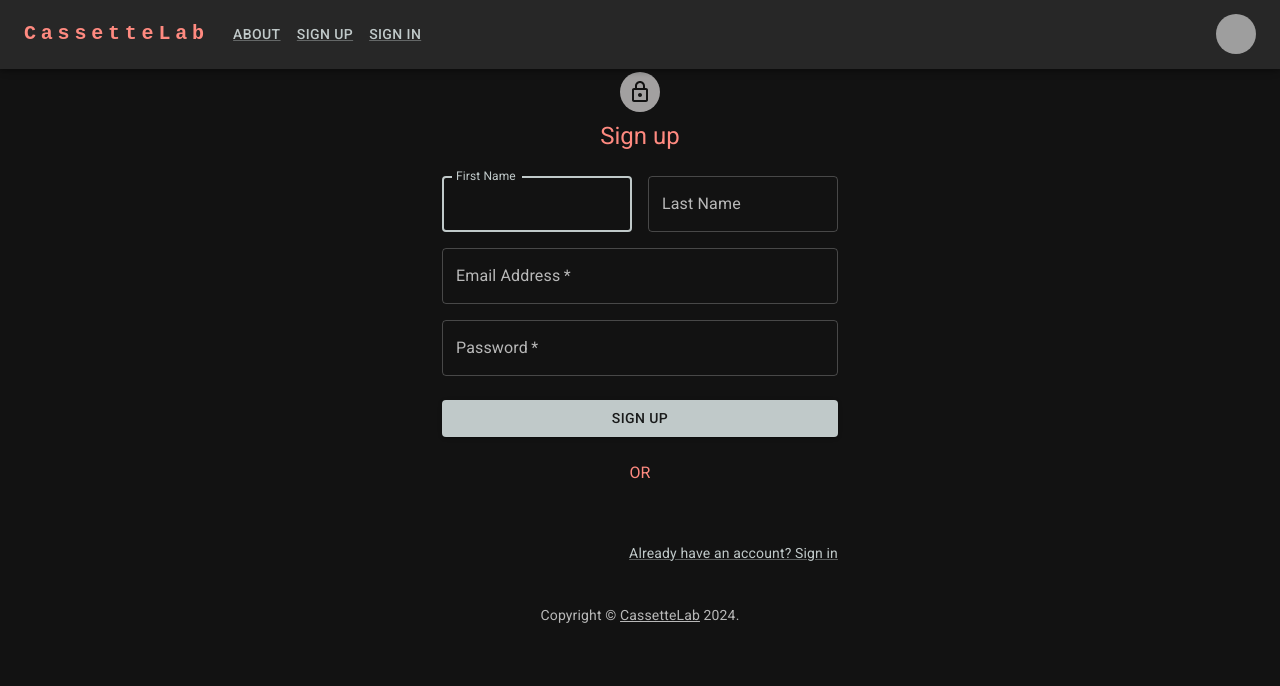
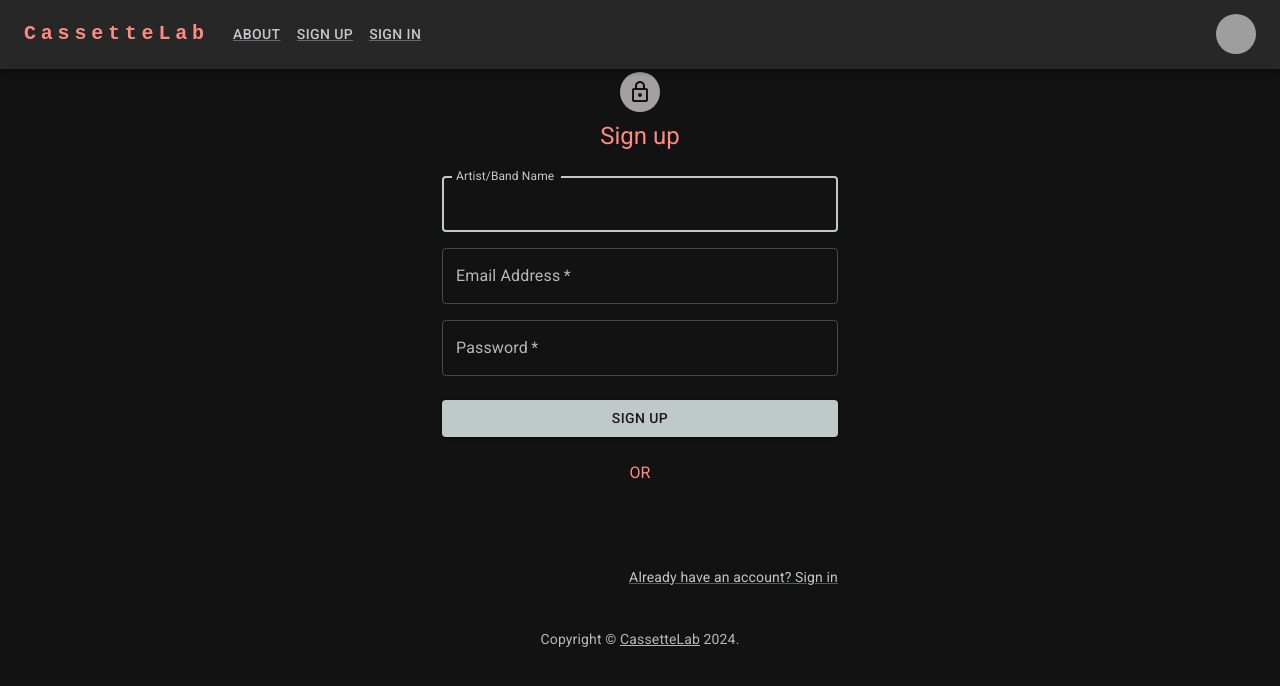
Before and after one commit to BeatsNCode/CassetteLab-FrontEnd, a React (Vite) app: page /sign-up in a window 1280 px wide. Shown: the top 686 px of the page. Built offline with nearby package versions, Linux system fonts and the light colour scheme; grey boxes are pictures that could not be loaded.

Commit message:
Update Google component and edit form fields

```diff
--- a/index.html
+++ b/index.html
@@ -2,6 +2,7 @@
 <html lang="en">
   <head>
     <meta charset="UTF-8" />
+    <meta name="referrer" content="no-referrer" />
     <link rel="icon" type="image/svg+xml" href="/vite.svg" />
     <meta name="viewport" content="width=device-width, initial-scale=1.0" />
     <!-- Fonts to support Material Design -->
--- a/src/components/UI/signIn.tsx
+++ b/src/components/UI/signIn.tsx
@@ -11,6 +11,7 @@ import Box from '@mui/material/Box';
 import LockOutlinedIcon from '@mui/icons-material/LockOutlined';
 import Typography from '@mui/material/Typography';
 import Container from '@mui/material/Container';
+import { GoogleLogin } from '@react-oauth/google';
 
 function Copyright(props: any) {
   return (
@@ -85,6 +86,25 @@ export default function SignIn() {
             >
               Sign In
             </Button>
+            <Typography sx={{ padding: 1, textAlign: 'center' }}>OR</Typography>
+            <Box
+              sx={{
+                marginTop: 1,
+                display: 'flex',
+                flexDirection: 'column',
+                alignItems: 'center',
+              }}
+            >
+              <GoogleLogin
+                onSuccess={credentialResponse => {
+                  console.log(credentialResponse);
+                }}
+                onError={() => {
+                  console.log('Login Failed');
+                }}
+              />
+            </Box>
+            <br/>
             <Grid container>
               <Grid item xs>
                 <Link href="#" variant="body2">
--- a/src/components/UI/signUp.tsx
+++ b/src/components/UI/signUp.tsx
@@ -57,23 +57,14 @@ export default function SignUp() {
 
           <Box component="form" noValidate onSubmit={handleSubmit} sx={{ mt: 3 }}>
             <Grid container spacing={2}>
-              <Grid item xs={12} sm={6}>
+              <Grid item xs={12}>
                 <TextField
-                  autoComplete="given-name"
-                  name="firstName"
+                  autoComplete="stage-name"
+                  name="stageName"
                   fullWidth
-                  id="firstName"
-                  label="First Name"
+                  id="stageName"
+                  label="Artist/Band Name"
                   autoFocus
-                />
-              </Grid>
-              <Grid item xs={12} sm={6}>
-                <TextField
-                  fullWidth
-                  id="lastName"
-                  label="Last Name"
-                  name="lastName"
-                  autoComplete="family-name"
                 />
               </Grid>
               <Grid item xs={12}>
@@ -116,15 +107,15 @@ export default function SignUp() {
               }}
             >
               <GoogleLogin
-                  onSuccess={credentialResponse => {
+                onSuccess={credentialResponse => {
                   console.log(credentialResponse);
-                  }}
-                  onError={() => {
+                }}
+                onError={() => {
                   console.log('Login Failed');
-                  }}
-                  useOneTap
+                }}
               />
             </Box>
+            <br/>
             <Grid container justifyContent="flex-end">
               <Grid item>
                 <Link href={`/sign-in`} variant="body2">
```
